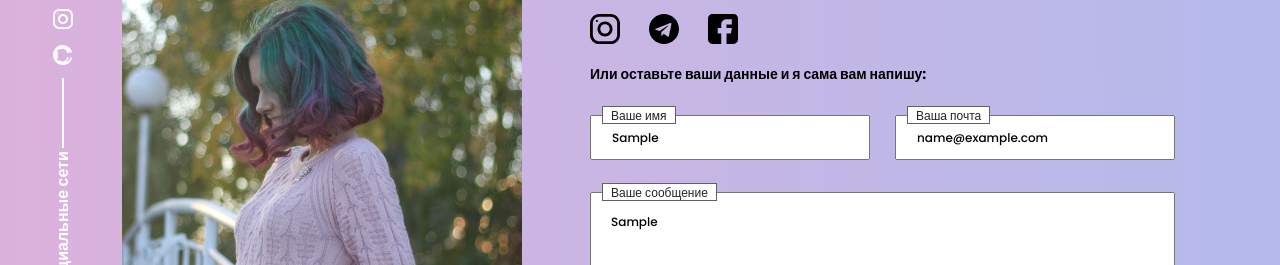
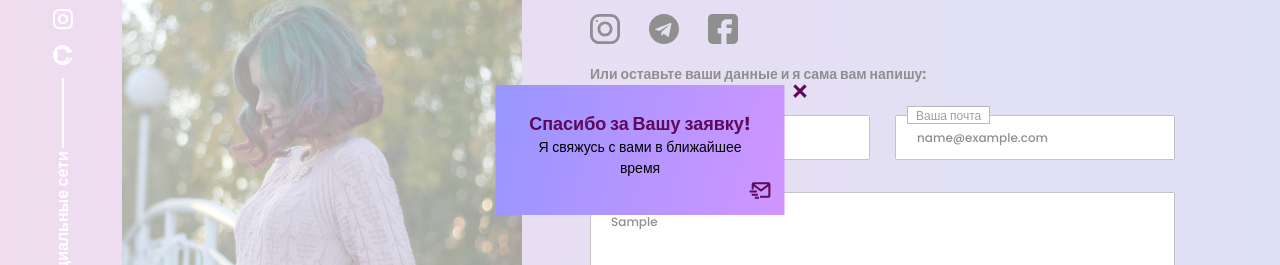
Before and after one commit to anna-webdev/portfolio, a website: page src/index.html in a window 1280 px wide. Both pictures are taken after typing "Sample", "name@example.com", "Sample" into the empty fields and a click on the button "Отправить сообщение". Shown: the part 4905-5170 px from the top of the page. Drawn offline with nearby package versions, Linux system fonts and the light colour scheme; files that its build step writes are made by us from their sources.

Commit message:
модальное окно

```diff
--- a/src/index.html
+++ b/src/index.html
@@ -448,6 +448,25 @@
     </section>
 
 
+    <div class="modal">
+        <div class="modal__window">
+            <div class="modal__close">&times;</div>
+            <div class="modal__subtitle title title_black title_fs18">
+                Спасибо за Вашу заявку!
+            </div>
+            <div class="modal__descr title title_black title_fs14">
+                Я свяжусь с вами в ближайшее время
+            </div>
+            <div class="modal__send">
+                <svg width="25" height="25" viewBox="0 0 25 25" fill="none" xmlns="http://www.w3.org/2000/svg">
+                    <path d="M20.8334 4.1665H6.25002C5.10106 4.1665 4.16669 5.10088 4.16669 6.24984V11.4582H6.25002V8.33317L12.9167 13.3332C13.0971 13.4682 13.3163 13.5412 13.5417 13.5412C13.767 13.5412 13.9863 13.4682 14.1667 13.3332L20.8334 8.33317V17.7082H12.5V19.7915H20.8334C21.9823 19.7915 22.9167 18.8571 22.9167 17.7082V6.24984C22.9167 5.10088 21.9823 4.1665 20.8334 4.1665ZM13.5417 11.1978L6.94377 6.24984H20.1396L13.5417 11.1978Z" fill="#5E095A"/>
+                    <path d="M2.08331 12.5H9.37498V14.5833H2.08331V12.5ZM4.16665 15.625H10.4166V17.7083H4.16665V15.625ZM7.29165 18.75H11.4583V20.8333H7.29165V18.75Z" fill="#5E095A"/>
+                    </svg>
+            </div>
+        </div>
+    </div>
+
+
    <script src="js/script.js"></script>
 </body>
 </html>
--- a/src/js/script.js
+++ b/src/js/script.js
@@ -17,3 +17,17 @@ const numbers = document.querySelectorAll('.rating__item-number'),
 numbers.forEach((item, i) => {
     lines[i].style.width = item.innerHTML;
 });
+
+//Modal
+
+const btn = document.querySelector('.contacts__btn'),
+    modal = document.querySelector('.modal'),
+    closeModal = document.querySelector('.modal__close');
+
+btn.addEventListener('click', () => {
+    modal.classList.add('active');
+});
+
+closeModal.addEventListener('click', () => {
+    modal.classList.remove('active');
+});
--- /dev/null
+++ b/src/sass/blocks/_modal.scss
@@ -0,0 +1,47 @@
+.modal {
+    position: fixed;
+    top: 0;
+    z-index: 10;
+    width: 100vw;
+    height: 100vh;
+    background: rgba(255, 255, 255, 0.56);
+    visibility: hidden;
+    transition: all 0.6s;
+    &.active {
+        visibility: visible;
+    }
+
+    &__window {
+        position: absolute;
+        top: 50%;
+        left: 50%;
+        transform: translate(-50%, -50%);
+        padding-top: 25px;
+        width: 289px;
+        min-height: 130px;
+        background: linear-gradient(104.04deg, #9896FF 0%, #D095FF 100%);
+    }
+    &__close {
+        position: absolute;
+        top: -15px;
+        right: -26px;
+        font-size: 30px;
+        color: #5E095A;
+        cursor: pointer;
+    }
+    &__subtitle {
+        color: #5E095A;
+        text-align: center;
+    }
+    &__descr {
+        font-weight: 200;
+        width: 220px;
+        text-align: center;
+        margin: 0 auto;
+    }
+    &__send {
+        position: absolute;
+        right: 12px;
+        bottom: 12px;
+    }
+}
--- a/src/sass/blocks/_title.scss
+++ b/src/sass/blocks/_title.scss
@@ -19,6 +19,10 @@
         font-size: 16px;
         line-height: 24px;
     }
+    &_fs18 {
+        font-size: 18px;
+        line-height: 27px;
+    }
     &_fs20 {
         font-size: 20px;
         line-height: 30px;
--- a/src/sass/style.scss
+++ b/src/sass/style.scss
@@ -17,6 +17,7 @@
 @import 'blocks/contacts';
 @import 'blocks/privacy';
 @import 'blocks/media';
+@import 'blocks/modal';
 
 
 
```
Also changed, not shown: dist/css/style.min.css, dist/index.html, dist/js/script.js.
